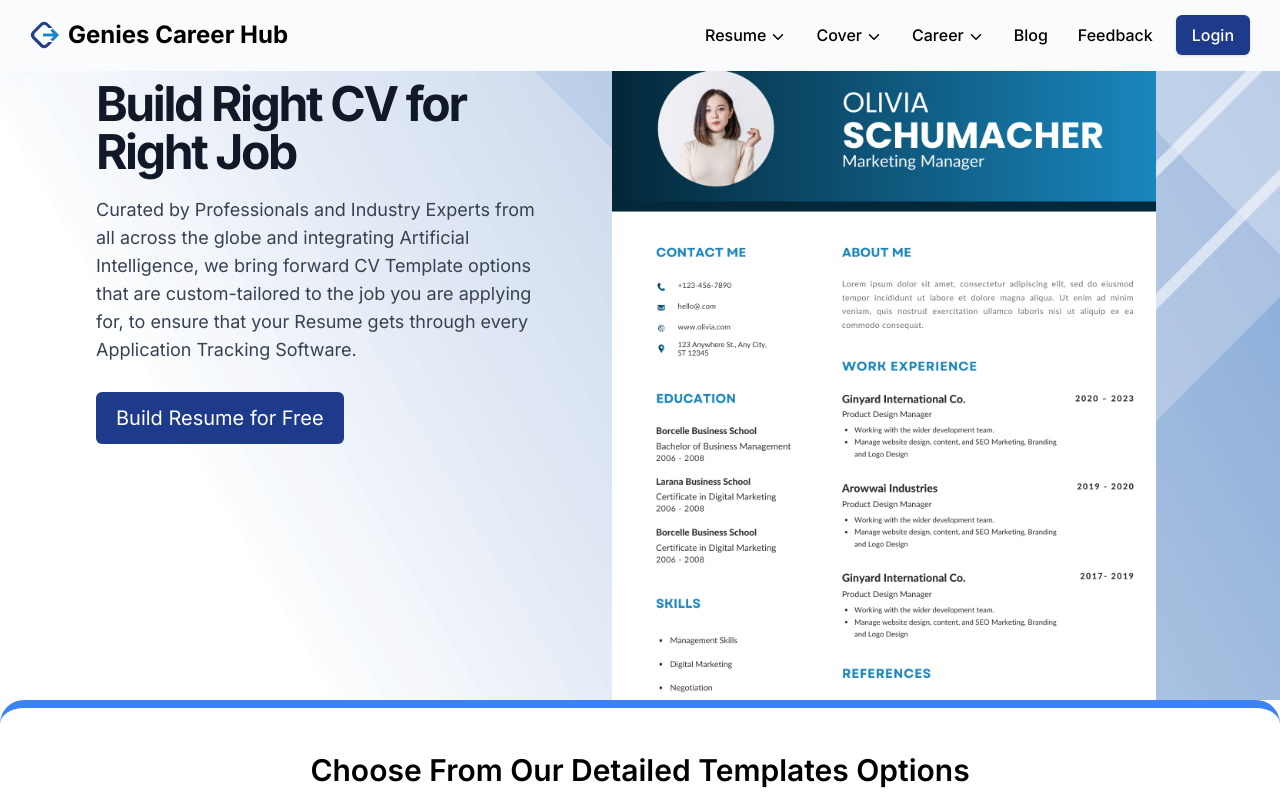
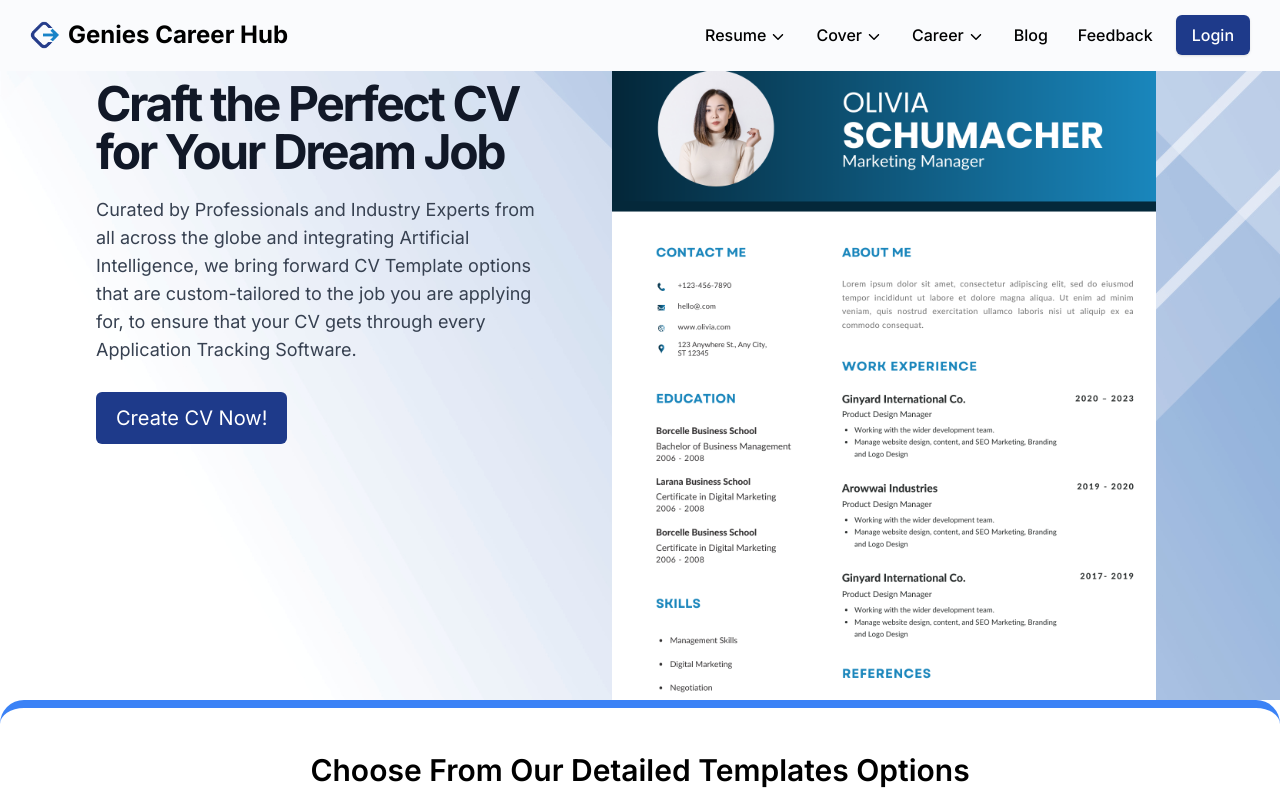
Before and after one commit to manoj7417/cv-builder, a Next.js app: page /resume-dashboard in a window 1280 px wide. Shown: the top 800 px of the page. Built offline with nearby package versions, Linux system fonts and the light colour scheme.

Commit message:
Changes in resume-dashboard

```diff
--- a/app/resume-dashboard/page.jsx
+++ b/app/resume-dashboard/page.jsx
@@ -18,7 +18,6 @@ import { MdQueryStats } from "react-icons/md";
 import { IoShirt } from "react-icons/io5";
 import { RiShirtFill } from "react-icons/ri";
 import { Carousel, CarouselItem } from "@/components/ui/carousel";
-// import Footer from "../ui/newFooter";
 import { redirect } from "next/dist/server/api-utils";
 import Navbar from "../ui/newNav";
 import Header from "../Layout/Header";
@@ -38,18 +37,18 @@ export default function DashboardIdea() {
             <div className="flex justify-between lg:px-24 px-10">
               <div className="space-y-2 2xl:mt-40 lg:mt-20">
                 <h1 className="2xl:text-6xl lg:text-5xl text-3xl font-bold mb-5 tracking-tighter text-gray-900">
-                  Build Right CV for Right Job
+                  Craft the Perfect CV for Your Dream Job
                 </h1>
                 <p className="text-gray-700 text-lg pe-10">
                   Curated by Professionals and Industry Experts from all across
                   the globe and integrating Artificial Intelligence, we bring
                   forward CV Template options that are custom-tailored to the
-                  job you are applying for, to ensure that your Resume gets
+                  job you are applying for, to ensure that your CV gets
                   through every Application Tracking Software.
                 </p>
                 <div className="flex items-center space-x-4">
                   <button className="text-xl text-white bg-blue-900 hover:bg-blue-700 rounded-md px-5 mt-5 py-3">
-                    <a href="/resume-import">Build Resume for Free</a>
+                    <a href="/resume-import">Create CV Now!</a>
                   </button>
                 </div>
               </div>
@@ -1002,68 +1001,6 @@ export default function DashboardIdea() {
                   </Carousel>
                 </TabsContent>
                 <TabsContent value="professional">
-                  {/* <div className="grid grid-cols-1 gap-4 sm:grid-cols-2 lg:grid-cols-3">
-                    <Card>
-                      <CardHeader>
-                        <CardTitle>Side Project 1</CardTitle>
-                        <CardDescription>
-                          A side project I worked on.
-                        </CardDescription>
-                      </CardHeader>
-                      <CardContent>
-                        <img
-                          alt="Project 1"
-                          className="aspect-video w-full rounded-md object-cover"
-                          height={300}
-                          src="/placeholder.svg"
-                          width={400}
-                        />
-                      </CardContent>
-                      <CardFooter>
-                        <Button variant="link">View Project</Button>
-                      </CardFooter>
-                    </Card>
-                    <Card>
-                      <CardHeader>
-                        <CardTitle>Side Project 2</CardTitle>
-                        <CardDescription>
-                          Another side project I worked on.
-                        </CardDescription>
-                      </CardHeader>
-                      <CardContent>
-                        <img
-                          alt="Project 2"
-                          className="aspect-video w-full rounded-md object-cover"
-                          height={300}
-                          src="/placeholder.svg"
-                          width={400}
-                        />
-                      </CardContent>
-                      <CardFooter>
-                        <Button variant="link">View Project</Button>
-                      </CardFooter>
-                    </Card>
-                    <Card>
-                      <CardHeader>
-                        <CardTitle>Side Project 3</CardTitle>
-                        <CardDescription>
-                          A third side project I worked on.
-                        </CardDescription>
-                      </CardHeader>
-                      <CardContent>
-                        <img
-                          alt="Project 3"
-                          className="aspect-video w-full rounded-md object-cover"
-                          height={300}
-                          src="/placeholder.svg"
-                          width={400}
-                        />
-                      </CardContent>
-                      <CardFooter>
-                        <Button variant="link">View Project</Button>
-                      </CardFooter>
-                    </Card>
-                  </div> */}
                   <Carousel>
                     <CarouselItem>
                       <div className="grid grid-cols-1 sm:grid-cols-5 gap-6 p-4 pt-14">
```
